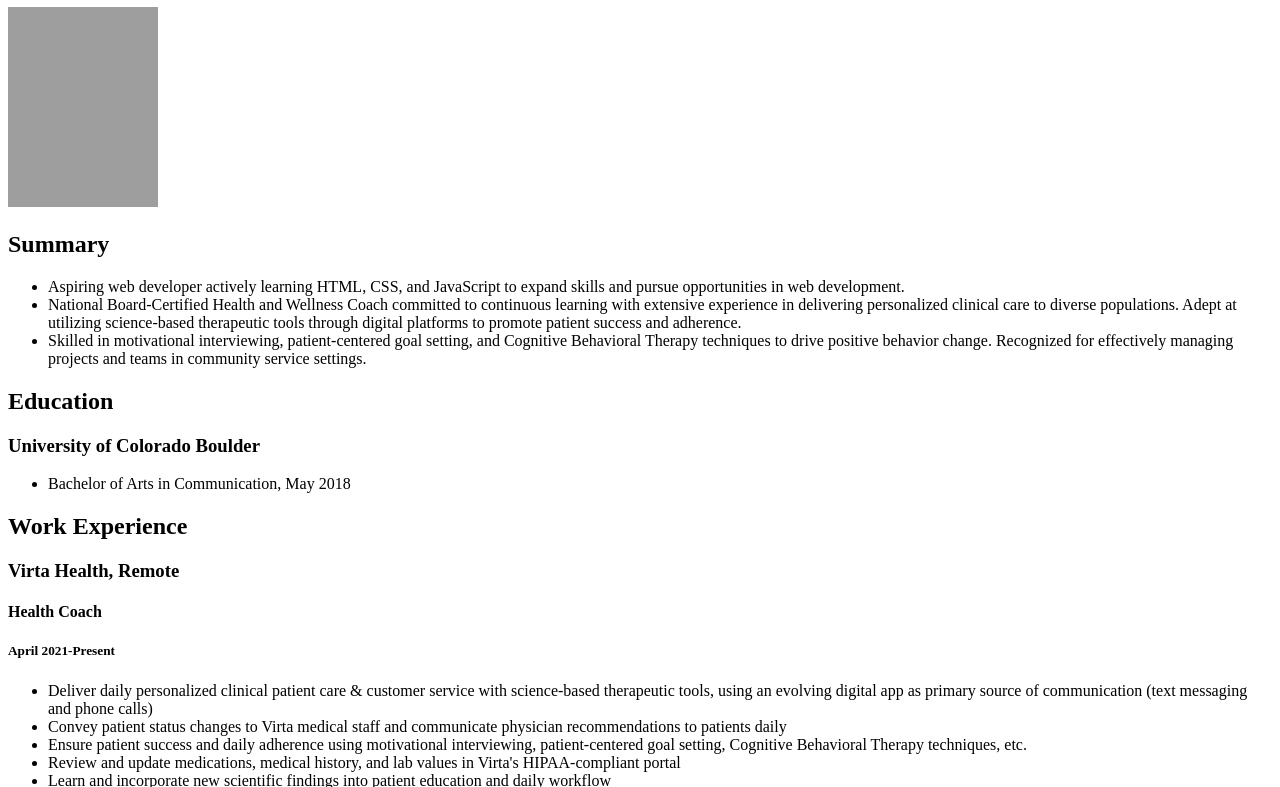
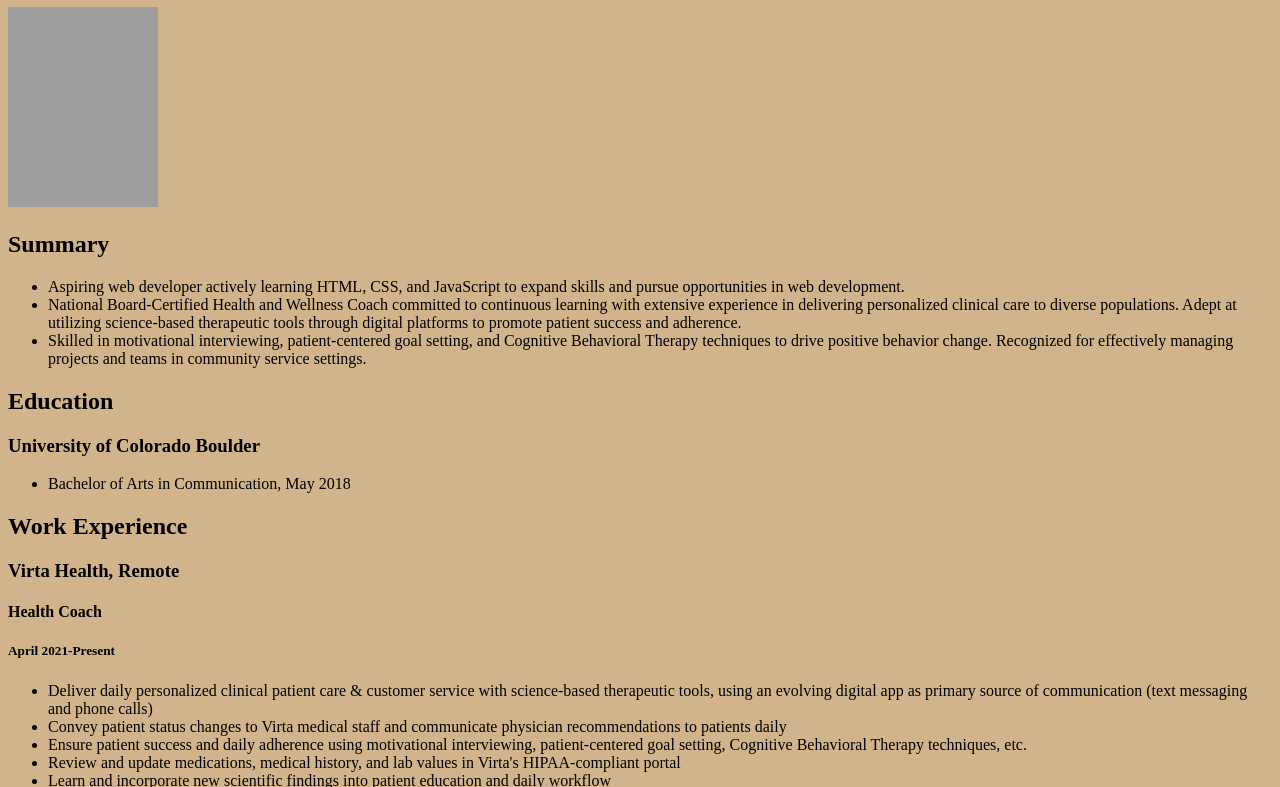
Before and after one commit to keho1495/resume, a plain HTML site: page index.html in a window 1280 px wide. Shown: the part 73-860 px from the top of the page. Drawn offline with Linux system fonts and the light colour scheme; grey boxes are pictures that could not be loaded.

Commit message:
Update index.html

```diff
--- a/index.html
+++ b/index.html
@@ -1,7 +1,7 @@
 <!DOCTYPE html>
 <head>
      <style>
-        html {background:RGB (245, 217, 180)}
+        html {background:tan; }
     </style>
     <meta charset="UTF-8">
     <title> Keleigh's Resume </title>
```
